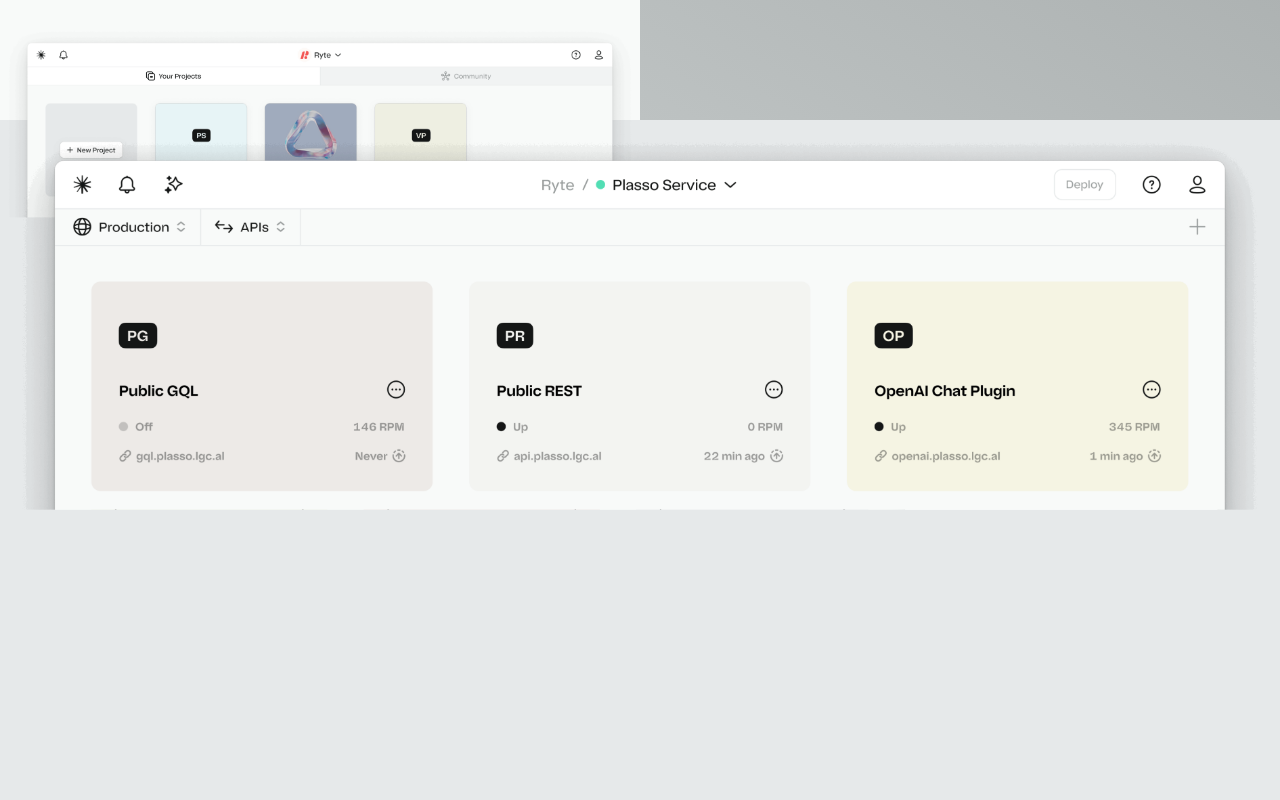
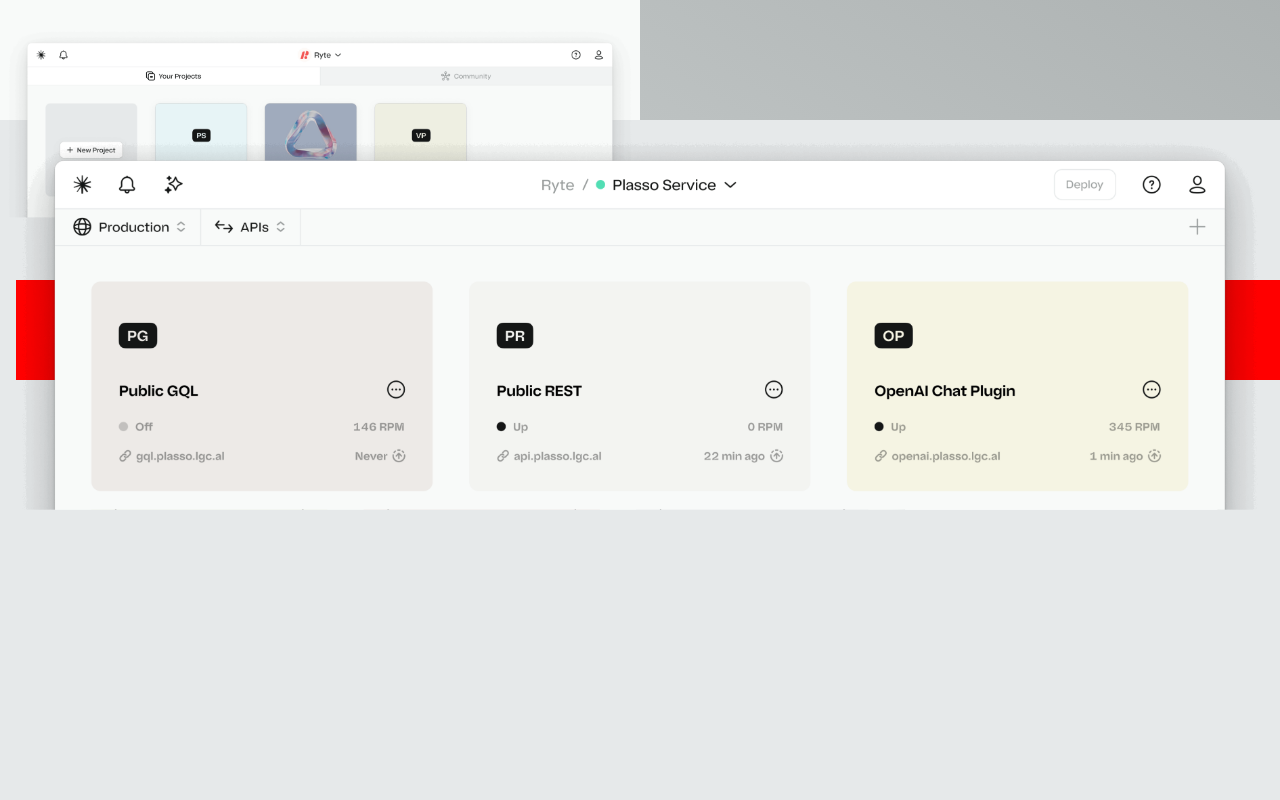
Before and after one commit to Annie-Huang/logical.so-scroll-animation, a website: page index.html in a window 1280 px wide. Shown: the part 680-1480 px from the top of the page. Drawn offline with Linux system fonts and the light colour scheme.

Commit message:
Absolute position [data-img-to-show] to be top 20% of in each page section. and use it as a trigger to show the image.

```diff
--- a/script.js
+++ b/script.js
@@ -11,8 +11,9 @@
 
   // console.log('htmlElement.scrollTop=', htmlElement.scrollTop);
   // console.log('htmlElement.clientHeight=', htmlElement.clientHeight);
+  console.log(percentOfScreenHeightScrolled * 100);
 
-  console.log(Math.min(percentOfScreenHeightScrolled * 100, 100));
+  // console.log(Math.min(percentOfScreenHeightScrolled * 100, 100));
   // It will never get more than 100, if it scroll to the next page, we will just put '100' into --scroll
   htmlElement.style.setProperty(
     '--scroll',
--- a/styles.css
+++ b/styles.css
@@ -20,6 +20,7 @@
   height: 100vh;
   text-align: center;
   padding: 1rem;
+  position: relative;
 }
 
 .top-section .left,
@@ -140,3 +141,16 @@
   /* We also want height to grow from 50% - 0 in y-axis when user scroll from 0 - 30% */
   transform: translateY(calc(50% - 1% * var(--value)));
 }
+
+/* When we scroll around 20% of each page (e.g. when the <h1> just showed up in the background, then the image will start raising from the bottom
+   remember each .full-screen-section is 100vh
+*/
+[data-img-to-show] {
+  position: absolute;
+  top: 20%;
+
+  /* Tested that we can see the red area in each section so we can use it as a trigger to show the image. */
+  height: 100px;
+  width: 100%;
+  background: red;
+}
```
